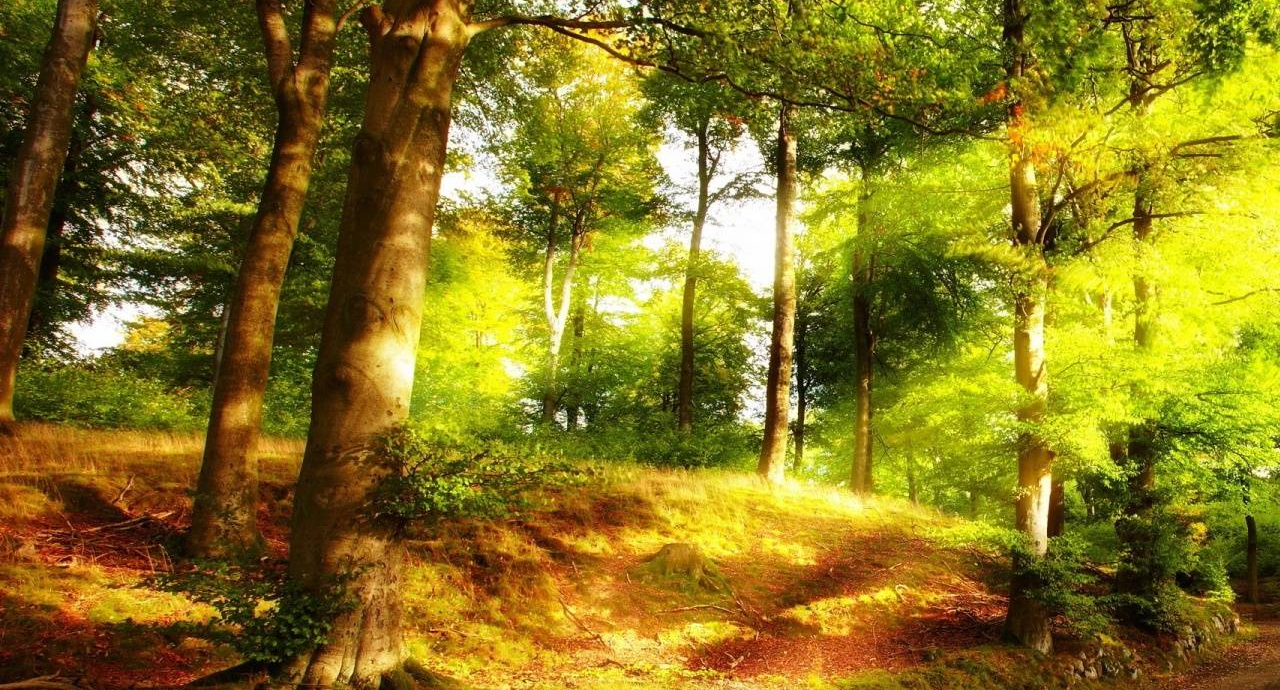
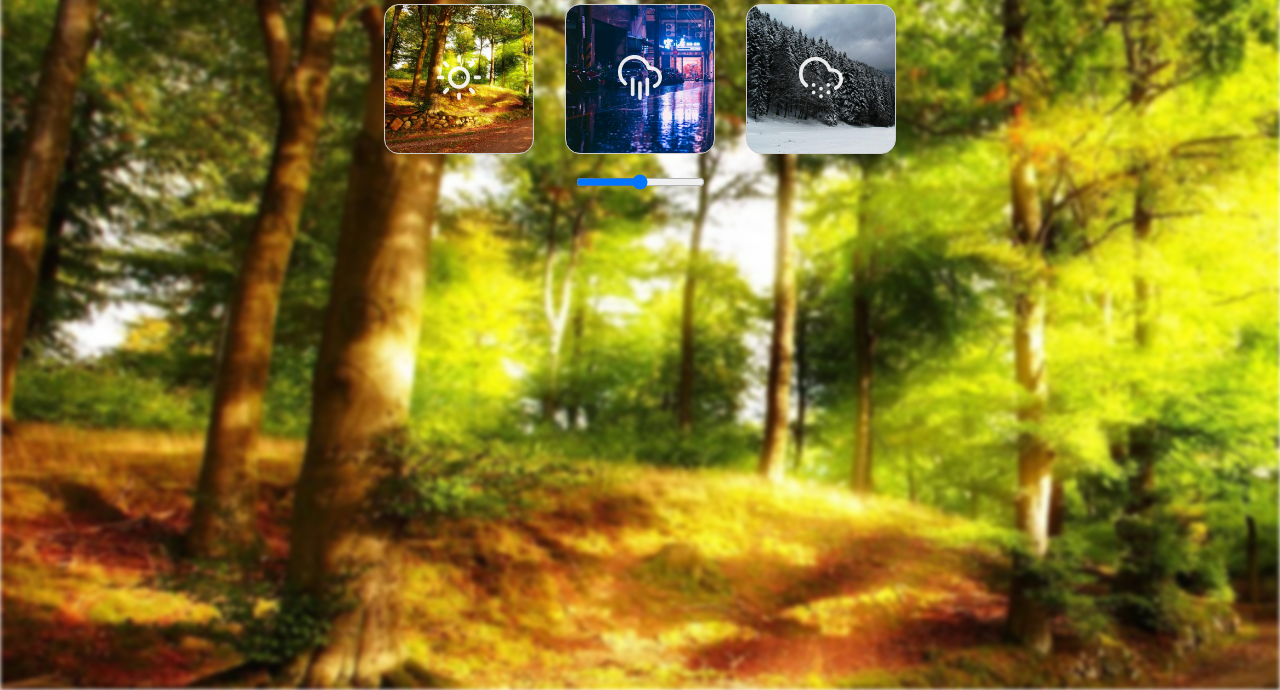
Before and after one commit to AndrewPerepelkin/weather-sounds, a website built with webpack: page public/index.html in a window 1280 px wide. Shown: the part 110-800 px from the top of the page. Built offline with nearby package versions, Linux system fonts and the light colour scheme.

Commit message:
feat: added layout and styles

```diff
--- a/public/index.html
+++ b/public/index.html
@@ -1,13 +1,51 @@
 <!DOCTYPE html>
 <html lang="en">
-<head>
-  <meta charset="UTF-8">
-  <meta http-equiv="X-UA-Compatible" content="IE=edge">
-  <meta name="viewport" content="width=device-width, initial-scale=1.0">
-  <link rel="shortcut icon" href="favicon.png">
-  <title>Weather sounds</title>
-</head>
-<body>
-  <h1>Weather sounds</h1>
-</body>
+  <head>
+    <meta charset="UTF-8" />
+    <meta
+      http-equiv="X-UA-Compatible"
+      content="IE=edge"
+    />
+    <meta
+      name="viewport"
+      content="width=device-width, initial-scale=1.0"
+    />
+    <link
+      rel="shortcut icon"
+      href="favicon.png"
+    />
+    <title>Weather sounds</title>
+  </head>
+  <body>
+    <div class="background"></div>
+    <h1 class="header">Weather sounds</h1>
+    <div class="container">
+      <div class="btn-container">
+        <button class="btn btn-sun">
+          <img
+            src="./assets/icons/sun.svg"
+            alt="sun"
+          />
+        </button>
+        <button class="btn btn-rain">
+          <img
+            src="./assets/icons/cloud-rain.svg"
+            alt="rain"
+          />
+        </button>
+        <button class="btn btn-snow">
+          <img
+            src="./assets/icons/cloud-snow.svg"
+            alt="snow"
+          />
+        </button>
+      </div>
+      <input
+        class="volume"
+        type="range"
+        name="volume"
+        id="volume"
+      />
+    </div>
+  </body>
 </html>
--- a/src/index.scss
+++ b/src/index.scss
@@ -9,13 +9,70 @@
   box-sizing: border-box;
 }
 
-h1 {
+.header {
   text-align: center;
   font-size: 5rem;
   font-family: 'Roboto', sans-serif;
   color: orangered;
+  margin-bottom: 20px;
 }
 
-body {
+.container {
+  display: flex;
+  flex-direction: column;
+  justify-content: center;
+  align-items: center;
+}
+
+.btn-container {
+  width: 40%;
+  display: flex;
+  flex-direction: row;
+  justify-content: space-between;
+  align-items: center;
+  margin-bottom: 20px;
+  .btn {
+    width: 150px;
+    height: 150px;
+    border-radius: 10%;
+    border: 1px solid #ccc;
+    background-repeat: no-repeat;
+    background-size: cover;
+  }
+  .btn-sun {
+    background-image: url('../public/assets/summer-bg.jpg');
+  }
+  .btn-rain {
+    background-image: url('../public/assets/rainy-bg.jpg');
+  }
+  .btn-snow {
+    background-image: url('../public/assets/winter-bg.jpg');
+  }
+  img {
+    width: 30%;
+    height: 30%;
+    opacity: .9;
+  }
+  & :hover {
+    opacity: .7;
+    cursor: pointer;
+  }
+}
+
+.volume {
+  outline: none;
+  cursor: pointer;
+}
+
+.background {
+  position: absolute;
+  top: 0;
+  right: 0;
+  bottom: 0;
+  left: 0;
+  width: 100%;
+  height: 100vh;
+  z-index: -1;
+  filter: blur(2px);
   background-image: url('../public/assets/summer-bg.jpg');
 }
--- a/webpack.config.prod.js
+++ b/webpack.config.prod.js
@@ -1,7 +1,7 @@
-const { merge } = require('webpack-merge')
+const {merge} = require('webpack-merge')
 const commonConfig = require('./webpack.config.common')
-const CssMinimizerPlugin = require("css-minimizer-webpack-plugin")
-const TerserPlugin = require("terser-webpack-plugin")
+const CssMinimizerPlugin = require('css-minimizer-webpack-plugin')
+const TerserPlugin = require('terser-webpack-plugin')
 
 module.exports = merge(commonConfig, {
   mode: 'production',
```
